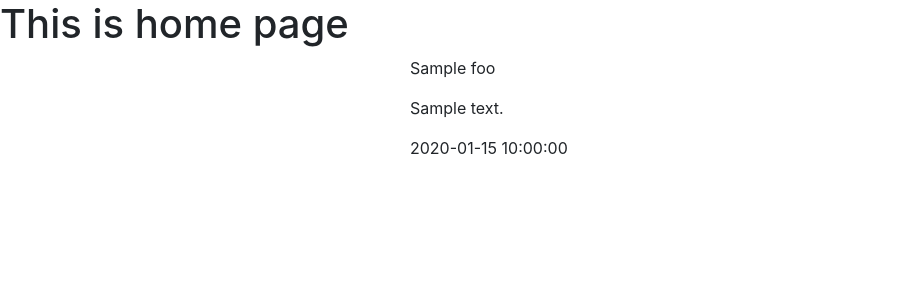
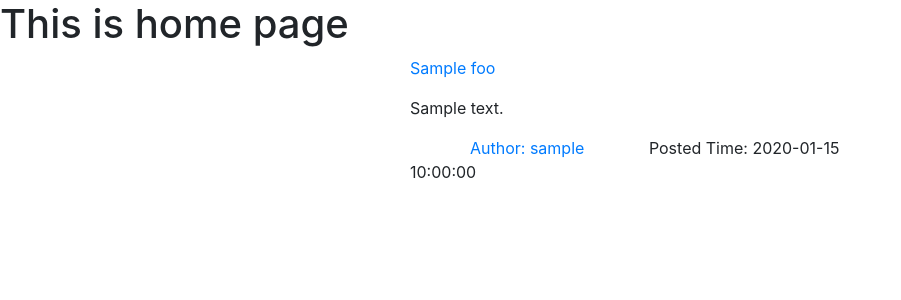
Before and after one commit to sqiu001/Vestigia, a Flask app: template templates/index.html in a window 1280 px wide. Shown: the part 60-360 px from the top of the page, without its empty margins (0-901 px from the left). Run offline with Flask 2, Linux system fonts and the light colour scheme; the template is opened without the code that fills it: most values are stand-ins (such as "Sample title", 1, 10 or a date in 2020); some libraries are stand-ins or nearby versions.

Commit message:
post worked

```diff
--- a/templates/index.html
+++ b/templates/index.html
@@ -10,10 +10,11 @@
    <ul style="list-style: none;">
         <li>
             <div class="post-group" style="width: 500px; margin: auto;">
-                <p>{{ foo['post_title'] }}</p>
+                <p><a href="">{{ foo['post_title'] }}</a></p>
                 <P>{{ foo['post_content'] }}</P>
-                <div>
-                    <span class="post-time">{{ foo['post_time'] }}</span>
+                <div style="margin: auto;">
+                    <span class="post-time" style="margin:0 60px;"><a href=""> Author: {{ foo['user_name'] }}</a></span>
+                    <span class="post-time"> Posted Time: {{ foo['post_time'] }}</span>
                 </div>
             </div>
         </li>
--- a/test.py
+++ b/test.py
@@ -35,10 +35,11 @@ def login_required(func):  # login required decorator
 @app.route("/")  # home page
 def home():
         cursor = mysql.connection.cursor(MySQLdb.cursors.DictCursor)
-        cursor.execute('SELECT post_title, post_content, post_time FROM tb_post')
-        # Fetch one record and return result
+        cursor.execute('SELECT post_title, post_content, post_time, user_name FROM tb_post order by'
+                       ' -post_time')
+        # Fetch all records and return result
         post = cursor.fetchall()
-        print("post", post)
+        print('post', post)
         if post:
             return render_template('index.html', post=post)
         return render_template('index.html')
@@ -176,8 +177,8 @@ def post():
         else:
             msg = 'You have successfully posted!'
             # Account doesnt exists and the form data is valid, now insert new account into accounts table
-            cursor.execute("INSERT INTO tb_post (post_title, post_content, user_id)"
-                           " VALUES (%s, %s, %s)", (title, content, session['user_id']))
+            cursor.execute("INSERT INTO tb_post (post_title, post_content, user_id, user_name)"
+                           " VALUES (%s, %s, %s, %s)", (title, content, session['user_id'], session['username']))
             post = cursor.fetchall()
 
             mysql.connection.commit()
```
